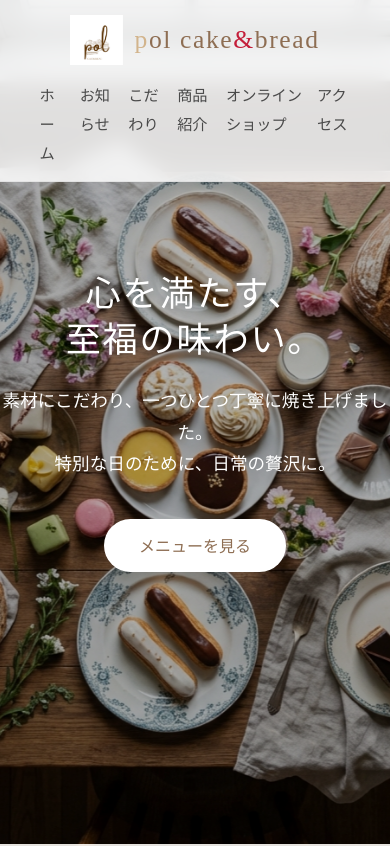
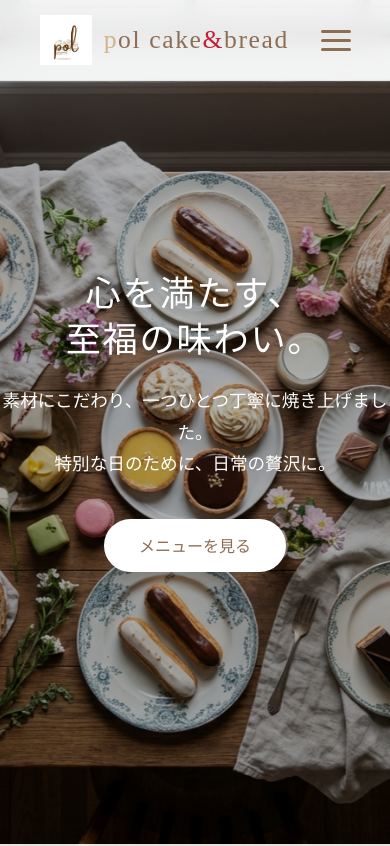
Before and after one commit to disc35-dev/pol-homepage, a plain HTML site: page index.html in a window 390 px wide. Shown: the top 846 px of the page. Drawn offline with Linux system fonts and the light colour scheme; a web font is replaced by a local one.

Commit message:
Add files via upload

```diff
--- a/main.js
+++ b/main.js
@@ -58,4 +58,23 @@ document.addEventListener('DOMContentLoaded', () => {
             alert(`${productName}をカートに追加しました。\n(これはデモサイトです。実際の購入はできません)`);
         });
     });
+
+    // Mobile Menu Toggle
+    const mobileMenuToggle = document.querySelector('.mobile-menu-toggle');
+    const nav = document.querySelector('.nav');
+
+    if (mobileMenuToggle && nav) {
+        mobileMenuToggle.addEventListener('click', () => {
+            mobileMenuToggle.classList.toggle('active');
+            nav.classList.toggle('active');
+        });
+
+        // Close menu when a link is clicked
+        document.querySelectorAll('.nav a').forEach(link => {
+            link.addEventListener('click', () => {
+                mobileMenuToggle.classList.remove('active');
+                nav.classList.remove('active');
+            });
+        });
+    }
 });
--- a/style.css
+++ b/style.css
@@ -69,6 +69,40 @@ h4 {
     display: flex;
     justify-content: space-between;
     align-items: center;
+    position: relative;
+    /* For absolute nav positioning if needed */
+}
+
+.mobile-menu-toggle {
+    display: none;
+    flex-direction: column;
+    justify-content: space-between;
+    width: 30px;
+    height: 21px;
+    cursor: pointer;
+    z-index: 1001;
+}
+
+.mobile-menu-toggle span {
+    display: block;
+    width: 100%;
+    height: 3px;
+    background-color: var(--color-primary);
+    border-radius: 3px;
+    transition: var(--transition-base);
+}
+
+/* Hamburger Animation */
+.mobile-menu-toggle.active span:nth-child(1) {
+    transform: translateY(9px) rotate(45deg);
+}
+
+.mobile-menu-toggle.active span:nth-child(2) {
+    opacity: 0;
+}
+
+.mobile-menu-toggle.active span:nth-child(3) {
+    transform: translateY(-9px) rotate(-45deg);
 }
 
 .logo {
@@ -423,11 +457,37 @@ h4 {
     }
 
     .header-container {
-        flex-direction: column;
+        /* flex-direction: column;  Removed to keep row layout */
+        padding: 0 20px;
+    }
+
+    .mobile-menu-toggle {
+        display: flex;
+    }
+
+    .nav {
+        position: fixed;
+        top: 0;
+        right: -100%;
+        width: 70%;
+        height: 100vh;
+        background-color: rgba(253, 251, 247, 0.98);
+        padding-top: 80px;
+        transition: var(--transition-base);
+        box-shadow: -5px 0 15px rgba(0, 0, 0, 0.1);
+    }
+
+    .nav.active {
+        right: 0;
     }
 
     .nav ul {
-        margin-top: 15px;
-        gap: 15px;
+        flex-direction: column;
+        align-items: center;
+        gap: 30px;
+    }
+
+    .nav a {
+        font-size: 1.2rem;
     }
 }
```
